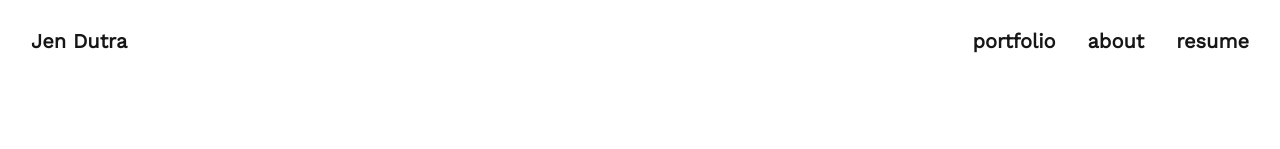
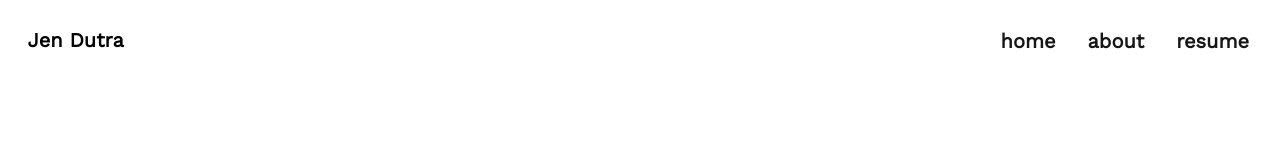
Before and after one commit to jennifer-dutra/jennifer-dutra.github.io, a React (Create React App) app: page /about in a window 1280 px wide. Shown: the top 149 px of the page. Built offline with nearby package versions, Linux system fonts and the light colour scheme.

Commit message:
fix navbar, add highlight on hover

```diff
--- a/src/App.css
+++ b/src/App.css
@@ -24,10 +24,13 @@ ul {
 
 .home-link {
   float: left;
+  font-weight: 800;
+  font-size: 1.25em;
+  padding: 1%;
 }
 
 .nav-link {
-  font-weight: 800;
+  font-weight: 600;
 }
 
 .footer {
@@ -85,3 +88,7 @@ li a {
 li a:hover {
   background-color:
 }
+
+.nav-link:hover {
+  color: var(--blue);
+}
--- a/src/App.js
+++ b/src/App.js
@@ -16,10 +16,10 @@ class App extends Component {
       <div>
         <nav className="navbar navbar-expand-lg navbar-light bg-light">
           <ul className="navbar-nav ml-auto">
-            <li className="home-link"><Link to={'/'} className="nav-link"> Jen Dutra </Link></li>
+            <li className="home-link">Jen Dutra</li>
             <li><Link to={'/'} className="nav-link">resume</Link></li>
             <li><Link to={'/about'} className="nav-link">about</Link></li>
-            <li><Link to={'/'} className="nav-link"> portfolio </Link></li>
+            <li><Link to={'/'} className="nav-link">home</Link></li>
           </ul>
         </nav>
         <Switch>
```
